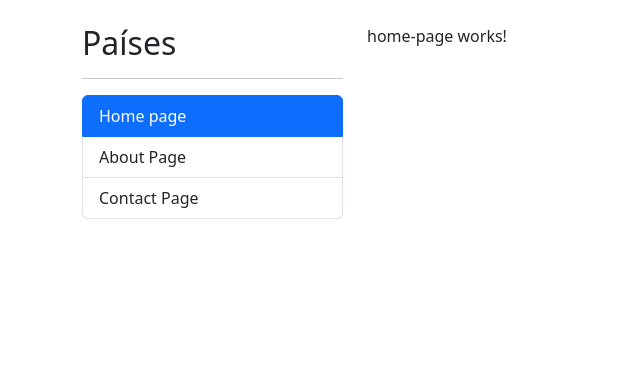
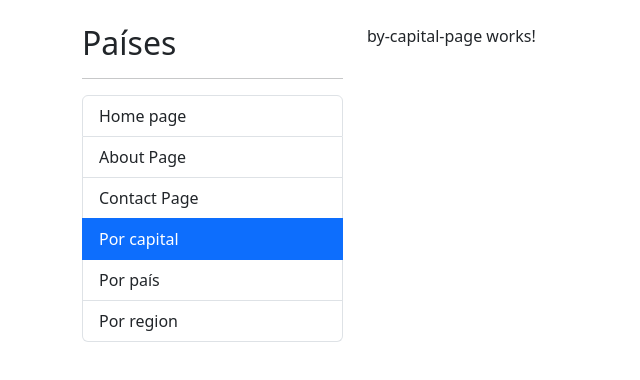
Before and after one commit to jhreyes483/angular-afh, an Angular app in the folder 02)-angular/03-country-app/: page /countries/by-capital in a window 1280 px wide. Before the commit this address led to /home. Shown: the top 380 px of the page, without its empty margins (0-640 px from the left). Built offline with nearby package versions, Linux system fonts and the light colour scheme.

Commit message:
configuracion de rutas hijas

```diff
--- a/02)-angular/03-country-app/src/app/app-routing.module.ts
+++ b/02)-angular/03-country-app/src/app/app-routing.module.ts
@@ -21,8 +21,13 @@
     component: ContactComponent
   },
   {
+    path: 'countries',
+    loadChildren: () => import('./countries/countries.module').then( m => m.CountriesModule )
+    // https://www.udemy.com/course/angular-fernando-herrera/learn/lecture/23754956#overview vide fuente
+  },
+  {
     path: '**',
-    redirectTo: 'home'
+    redirectTo: 'countries'
   }
 ];
 
--- a/02)-angular/03-country-app/src/app/countries/countries.-routing.module.ts
+++ b/02)-angular/03-country-app/src/app/countries/countries.-routing.module.ts
@@ -23,6 +23,10 @@
   {
     path: 'by/:id',
     component: CountryPageComponent
+  },
+  {
+    path: '**',
+    redirectTo: 'by-capital'
   }
 ]
 
--- a/02)-angular/03-country-app/src/app/countries/countries.module.ts
+++ b/02)-angular/03-country-app/src/app/countries/countries.module.ts
@@ -1,23 +1,27 @@
 import { NgModule } from '@angular/core';
 import { CommonModule } from '@angular/common';
+
 import { ByCapitalPageComponent } from './page/by-capital-page/by-capital-page.component';
+import { ByCountryPageComponent } from './page/by-country-page/by-country-page.component';
 import { ByRegionPageComponent } from './page/by-region-page/by-region-page.component';
+import { CountriesRoutingModule } from './countries.-routing.module';
 import { CountryPageComponent } from './page/country-page/country-page.component';
-import { ByCountryPageComponent } from './page/by-country-page/by-country-page.component';
-import { CountriesRoutingModule } from './countries.-routing.module';
+
+import { SharedModule } from '../shared/shared.module';
 
 
 
 @NgModule({
   declarations: [
-    ByCapitalPageComponent,
+   // ByCapitalPageComponent,
+    ByCountryPageComponent,
     ByRegionPageComponent,
     CountryPageComponent,
-    ByCountryPageComponent
   ],
   imports: [
     CommonModule,
-    CountriesRoutingModule /** ojo siempre colocar acá los router hijos o independiente de cada modulo */
+    CountriesRoutingModule, /** ojo siempre colocar acá los router hijos o independiente de cada modulo */
+    SharedModule,
   ]
 })
 export class CountriesModule { }
--- a/02)-angular/03-country-app/src/app/shared/components/sidebar/sidebar.component.html
+++ b/02)-angular/03-country-app/src/app/shared/components/sidebar/sidebar.component.html
@@ -5,21 +5,32 @@
 <ul class="list-group">
   <li
   [routerLink]="['/home']" [routerLinkActive]="['active']"
-
-
   class="list-group-item">
     Home page
   </li>
-
   <li
   [routerLink]="['/about']" [routerLinkActive]="['active']"
   class="list-group-item">
     About Page
   </li>
-
   <li
   [routerLink]="['/contact']" [routerLinkActive]="['active']"
   class="list-group-item">
     Contact Page
   </li>
+  <li
+  [routerLink]="['/countries/by-capital']" [routerLinkActive]="['active']"
+  class="list-group-item">
+    Por capital
+  </li>
+  <li
+  [routerLink]="['/countries/by-country']" [routerLinkActive]="['active']"
+  class="list-group-item">
+    Por país
+  </li>
+  <li
+  [routerLink]="['/countries/by-region']" [routerLinkActive]="['active']"
+  class="list-group-item">
+    Por region
+  </li>
 </ul>
```
